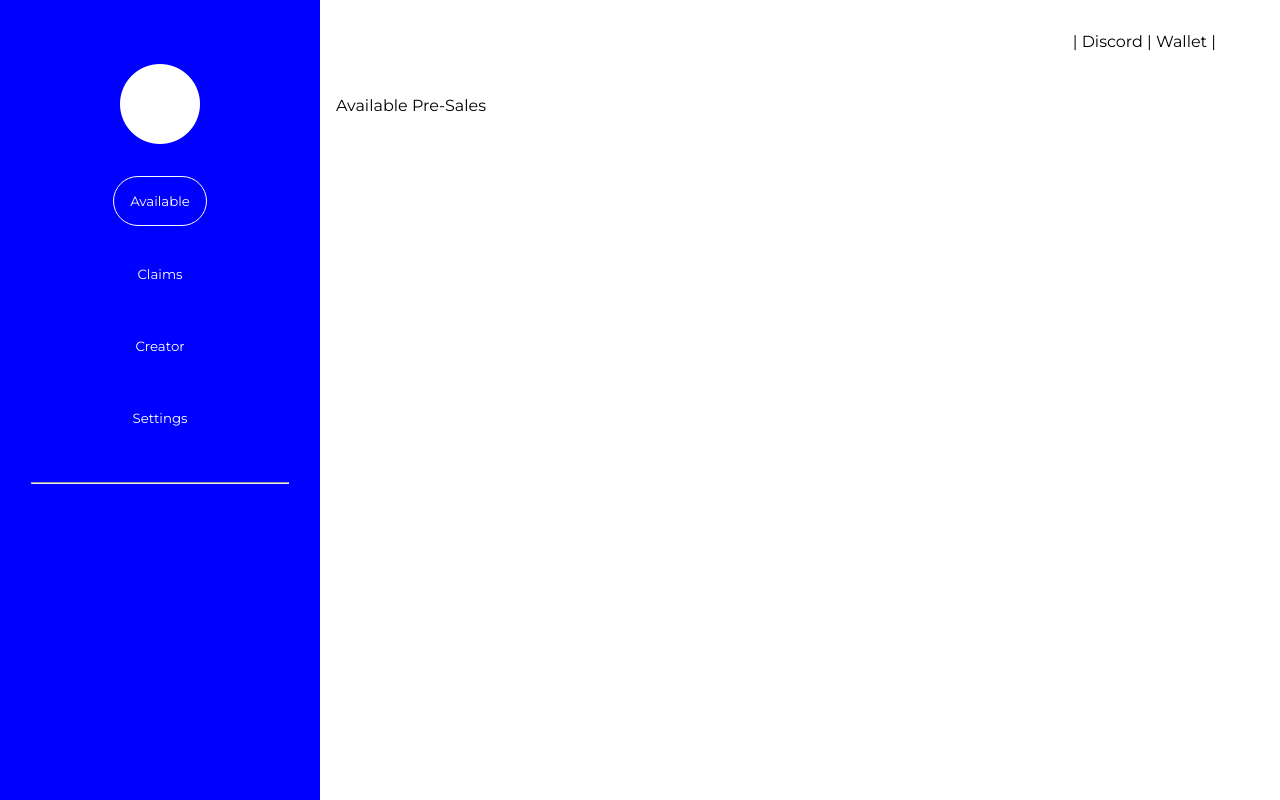
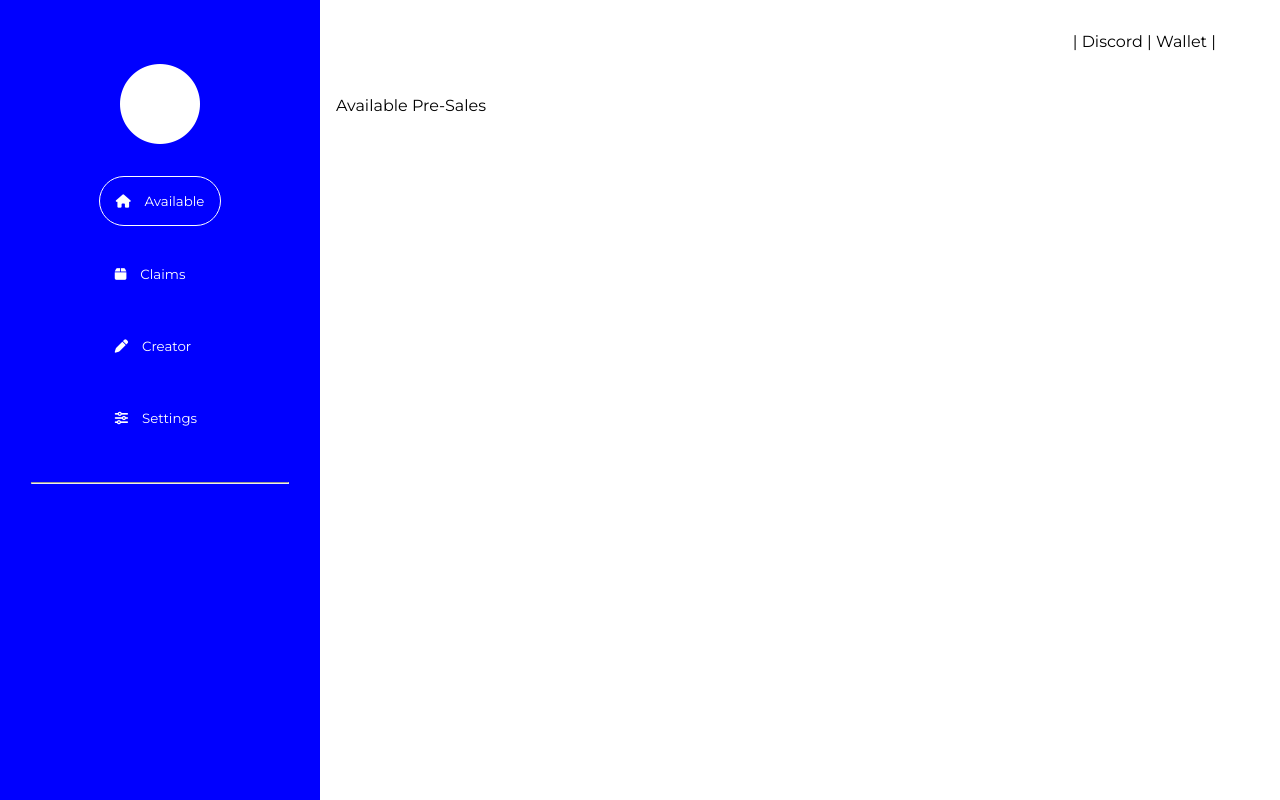
Before and after one commit to numoonchld/sphere-take-home, a React (Create React App) app: page / in a window 1280 px wide. Built offline with nearby package versions, Linux system fonts and the light colour scheme.

Commit message:
added pretty icons to the sidebar

```diff
--- a/src/App.css
+++ b/src/App.css
@@ -21,7 +21,7 @@
   display: flex;
   flex-direction: column;
   justify-content: start;
-  align-items: center;
+  align-items: start;
   gap: 24px;
 }
 
--- a/src/components/Sidebar.tsx
+++ b/src/components/Sidebar.tsx
@@ -8,16 +8,27 @@ const Sidebar: FC = () => {
         <i className="fa-solid fa-circle fa-5x"></i>
         <div className="nav-button-group">
           <Link to={"/"}>
-            <button className="nav-button --active">Available</button>
+            <button className="nav-button --active">
+              <i className="fa-solid fa-house"></i>
+              &nbsp;&nbsp;&nbsp;&nbsp;Available
+            </button>
           </Link>
           <Link to={"/"}>
-            <button className="nav-button">Claims</button>
+            <button className="nav-button">
+              <i className="fa-solid fa-box"></i>
+              &nbsp;&nbsp;&nbsp;&nbsp;Claims
+            </button>
           </Link>
           <Link to={"/creator"}>
-            <button className="nav-button">Creator</button>
+            <button className="nav-button">
+              <i className="fa-solid fa-pen"></i>&nbsp;&nbsp;&nbsp;&nbsp;Creator
+            </button>
           </Link>
           <Link to={"/"}>
-            <button className="nav-button">Settings</button>
+            <button className="nav-button">
+              <i className="fa-solid fa-sliders"></i>
+              &nbsp;&nbsp;&nbsp;&nbsp;Settings
+            </button>
           </Link>
         </div>
         <hr />
```
